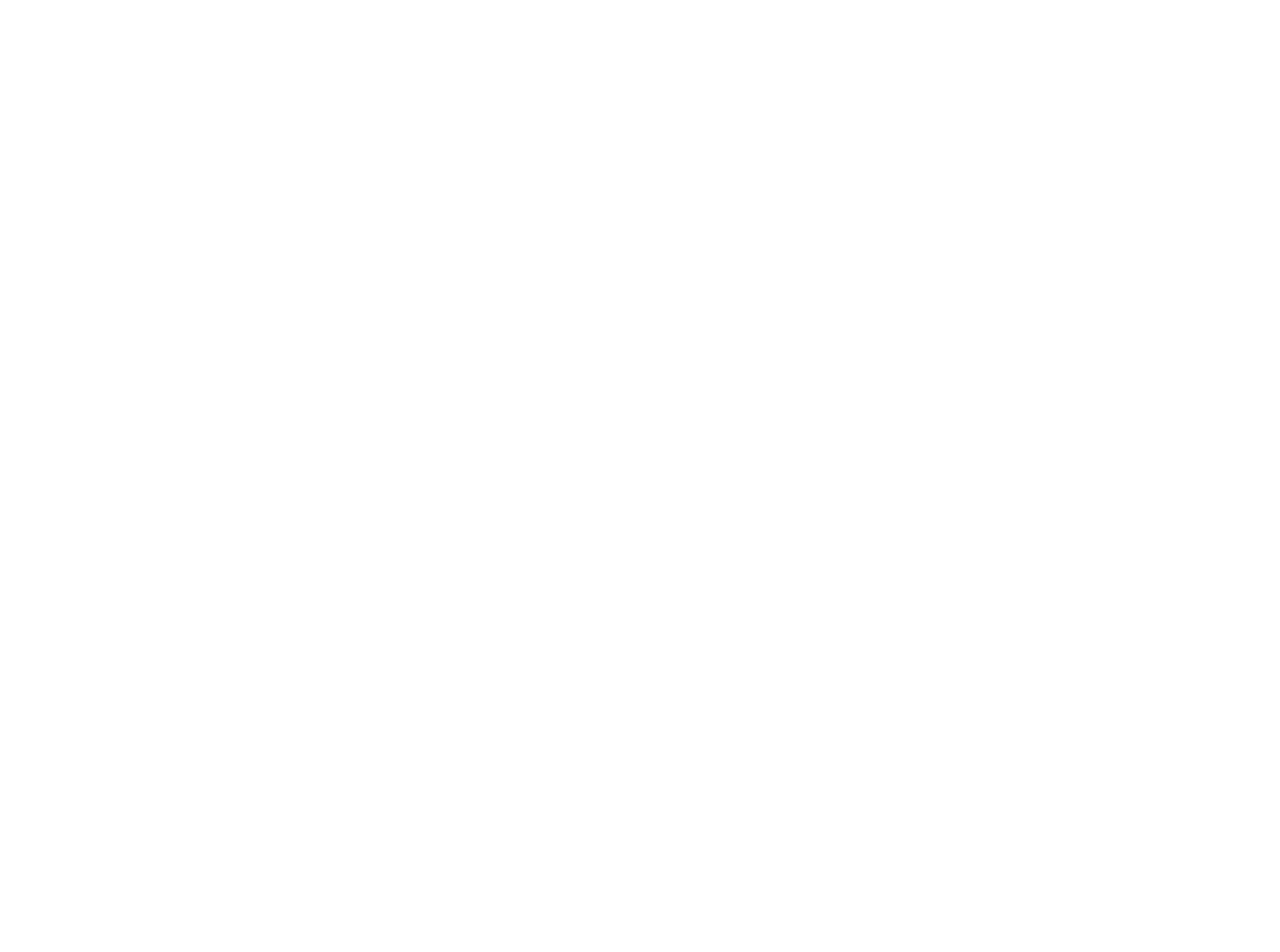
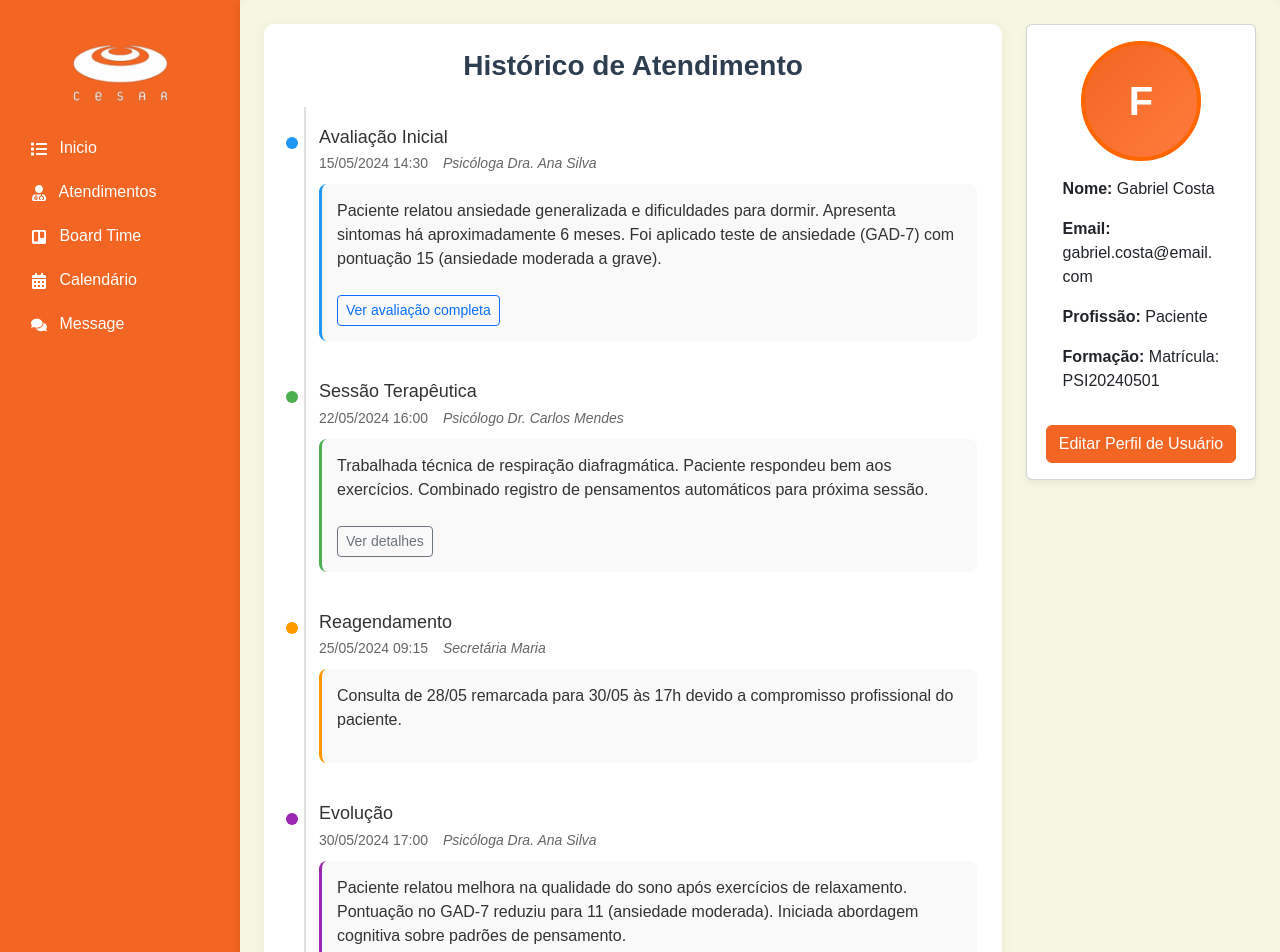
Before and after one commit to felipereis13/cesar-gerenciador-PD, a React (Vite) app: page /historico in a window 1280 px wide. Before the commit this address had no page. Shown: the top 952 px of the page. Before the commit the page ends 800 px from the top, so only its background shows below. Built offline with nearby package versions, Linux system fonts and the light colour scheme.

Commit message:
página histórico de atendimentos

```diff
--- a/src/App.jsx
+++ b/src/App.jsx
@@ -2,6 +2,7 @@
 import { Routes, Route, Link } from "react-router-dom"
 import Dashboard from "./pages/Dashboard"
 import PagAtendimentos from "./pages/PagAtendimentos"
+import PagHistorico from "./pages/PagHistorico"
 import Login from "./components/Login/Login"
 import TelaPerfilUsuario from "./pages/TelaPerfilUsuario"
 import Recuperacao from "./pages/Recuperacao"
@@ -16,6 +17,7 @@
         <Route path="/" element={<Login />} />
         <Route path="/dashboard" element={<Dashboard />} />
         <Route path="/atendimentos" element={<PagAtendimentos />} />
+        <Route path="/historico" element={<PagHistorico />} />
         <Route path="/perfil" element={<TelaPerfilUsuario />} />
         <Route path="/recuperacao" element={<Recuperacao />} />
         <Route path="/calendario" element={<Calendario />} />
--- /dev/null
+++ b/src/pages/PagHistorico.css
@@ -0,0 +1,124 @@
+/* Estilos do prontuário */
+.prontuario-container {
+    background-color: #fff;
+    border-radius: 10px;
+    padding: 25px;
+    box-shadow: 0 2px 15px rgba(0,0,0,0.05);
+}
+
+.prontuario-title {
+    font-size: 28px;
+    font-weight: 600;
+    color: #2c3e50;
+    margin-bottom: 5px;
+}
+
+/* Linha do tempo */
+.timeline {
+    position: relative;
+    padding-left: 30px;
+}
+
+.timeline:before {
+    content: '';
+    position: absolute;
+    left: 15px;
+    top: 0;
+    bottom: 0;
+    width: 2px;
+    background: #e0e0e0;
+}
+
+.timeline-item {
+    position: relative;
+    padding: 20px 0;
+}
+
+.timeline-item:before {
+    content: '';
+    position: absolute;
+    left: -33px;
+    top: 30px;
+    width: 12px;
+    height: 12px;
+    border-radius: 50%;
+    background: #4caf50;
+    z-index: 1;
+}
+
+.timeline-item.avaliacao:before {
+    background: #2196f3;
+}
+
+.timeline-item.reagendamento:before {
+    background: #ff9800;
+}
+
+.timeline-item.evolucao:before {
+    background: #9c27b0;
+}
+
+.timeline-header {
+    margin-bottom: 10px;
+}
+
+.timeline-header h3 {
+    font-size: 18px;
+    margin: 0 0 5px 0;
+    color: #333;
+}
+
+.timeline-meta {
+    display: flex;
+    flex-wrap: wrap;
+    gap: 15px;
+    font-size: 14px;
+    color: #666;
+}
+
+.timeline-profissional {
+    font-style: italic;
+}
+
+.timeline-content {
+    background: #f9f9f9;
+    padding: 15px;
+    border-radius: 8px;
+    border-left: 3px solid #4caf50;
+}
+
+.timeline-item.avaliacao .timeline-content {
+    border-left-color: #2196f3;
+}
+
+.timeline-item.reagendamento .timeline-content {
+    border-left-color: #ff9800;
+}
+
+.timeline-item.evolucao .timeline-content {
+    border-left-color: #9c27b0;
+}
+
+/* Botões */
+.btn-success {
+    background-color: #4caf50;
+    border-color: #4caf50;
+    padding: 10px 25px;
+    font-size: 15px;
+    min-width: 220px;
+}
+
+.btn-outline-primary {
+    color: #2196f3;
+    border-color: #2196f3;
+}
+
+.btn-outline-secondary {
+    color: #666;
+    border-color: #666;
+}
+
+.btn-sm {
+    padding: 5px 10px;
+    font-size: 13px;
+}
--- /dev/null
+++ b/src/pages/PagHistorico.jsx
@@ -0,0 +1,120 @@
+import React from "react"
+import "./PagHistorico.css"
+import Sidebar from "../components/SideBar/SideBar"
+import CardPerfil from "../components/card-perfil/cardPerfil"
+
+export default function HistoricoAtendimentos() {
+    return (
+        <div className="dashboard-wrapper">
+            <Sidebar />
+            <div className="main-content">
+                <div className="dashboard-container container-fluid min-vh-100 p-4">
+                    <div className="row">
+                        <div className="col-lg-9">
+                            <div className="prontuario-container">
+                                <div className="text-center mb-4">
+                                    <h1 className="prontuario-title">Histórico de Atendimento</h1>
+                                </div>
+
+                                {/* Linha do tempo de atendimentos */}
+                                <div className="timeline">
+                                    {/* Item 1 - Avaliação */}
+                                    <div className="timeline-item avaliacao">
+                                        <div className="timeline-header">
+                                            <h3>Avaliação Inicial</h3>
+                                            <div className="timeline-meta">
+                                                <span className="timeline-date">15/05/2024 14:30</span>
+                                                <span className="timeline-profissional">Psicóloga Dra. Ana Silva</span>
+                                            </div>
+                                        </div>
+                                        <div className="timeline-content">
+                                            <p>
+                                                Paciente relatou ansiedade generalizada e dificuldades para dormir.
+                                                Apresenta sintomas há aproximadamente 6 meses.
+                                                Foi aplicado teste de ansiedade (GAD-7) com pontuação 15 (ansiedade moderada a grave).
+                                            </p>
+                                            <button className="btn btn-outline-primary btn-sm mt-2">
+                                                Ver avaliação completa
+                                            </button>
+                                        </div>
+                                    </div>
+
+                                    {/* Item 2 - Atendimento */}
+                                    <div className="timeline-item atendimento">
+                                        <div className="timeline-header">
+                                            <h3>Sessão Terapêutica</h3>
+                                            <div className="timeline-meta">
+                                                <span className="timeline-date">22/05/2024 16:00</span>
+                                                <span className="timeline-profissional">Psicólogo Dr. Carlos Mendes</span>
+                                            </div>
+                                        </div>
+                                        <div className="timeline-content">
+                                            <p>
+                                                Trabalhada técnica de respiração diafragmática.
+                                                Paciente respondeu bem aos exercícios.
+                                                Combinado registro de pensamentos automáticos para próxima sessão.
+                                            </p>
+                                            <button className="btn btn-outline-secondary btn-sm mt-2">
+                                                Ver detalhes
+                                            </button>
+                                        </div>
+                                    </div>
+
+                                    {/* Item 3 - Reagendamento */}
+                                    <div className="timeline-item reagendamento">
+                                        <div className="timeline-header">
+                                            <h3>Reagendamento</h3>
+                                            <div className="timeline-meta">
+                                                <span className="timeline-date">25/05/2024 09:15</span>
+                                                <span className="timeline-profissional">Secretária Maria</span>
+                                            </div>
+                                        </div>
+                                        <div className="timeline-content">
+                                            <p>
+                                                Consulta de 28/05 remarcada para 30/05 às 17h devido a compromisso profissional do paciente.
+                                            </p>
+                                        </div>
+                                    </div>
+
+                                    {/* Item 4 - Evolução */}
+                                    <div className="timeline-item evolucao">
+                                        <div className="timeline-header">
+                                            <h3>Evolução</h3>
+                                            <div className="timeline-meta">
+                                                <span className="timeline-date">30/05/2024 17:00</span>
+                                                <span className="timeline-profissional">Psicóloga Dra. Ana Silva</span>
+                                            </div>
+                                        </div>
+                                        <div className="timeline-content">
+                                            <p>
+                                                Paciente relatou melhora na qualidade do sono após exercícios de relaxamento.
+                                                Pontuação no GAD-7 reduziu para 11 (ansiedade moderada).
+                                                Iniciada abordagem cognitiva sobre padrões de pensamento.
+                                            </p>
+                                            <button className="btn btn-outline-primary btn-sm mt-2">
+                                                Ver evolução
+                                            </button>
+                                        </div>
+                                    </div>
+                                </div>
+
+                                <div className="text-center mt-4">
+                                    <button className="btn btn-success">
+                                        Iniciar Novo Atendimento
+                                    </button>
+                                </div>
+                            </div>
+                        </div>
+
+                        <CardPerfil
+                            name={"Gabriel Costa"}
+                            email={"gabriel.costa@email.com"}
+                            profissao={"Paciente"}
+                            formacao={"Matrícula: PSI20240501"}
+                        />
+                    </div>
+                </div>
+            </div>
+        </div>
+    );
+}
```
